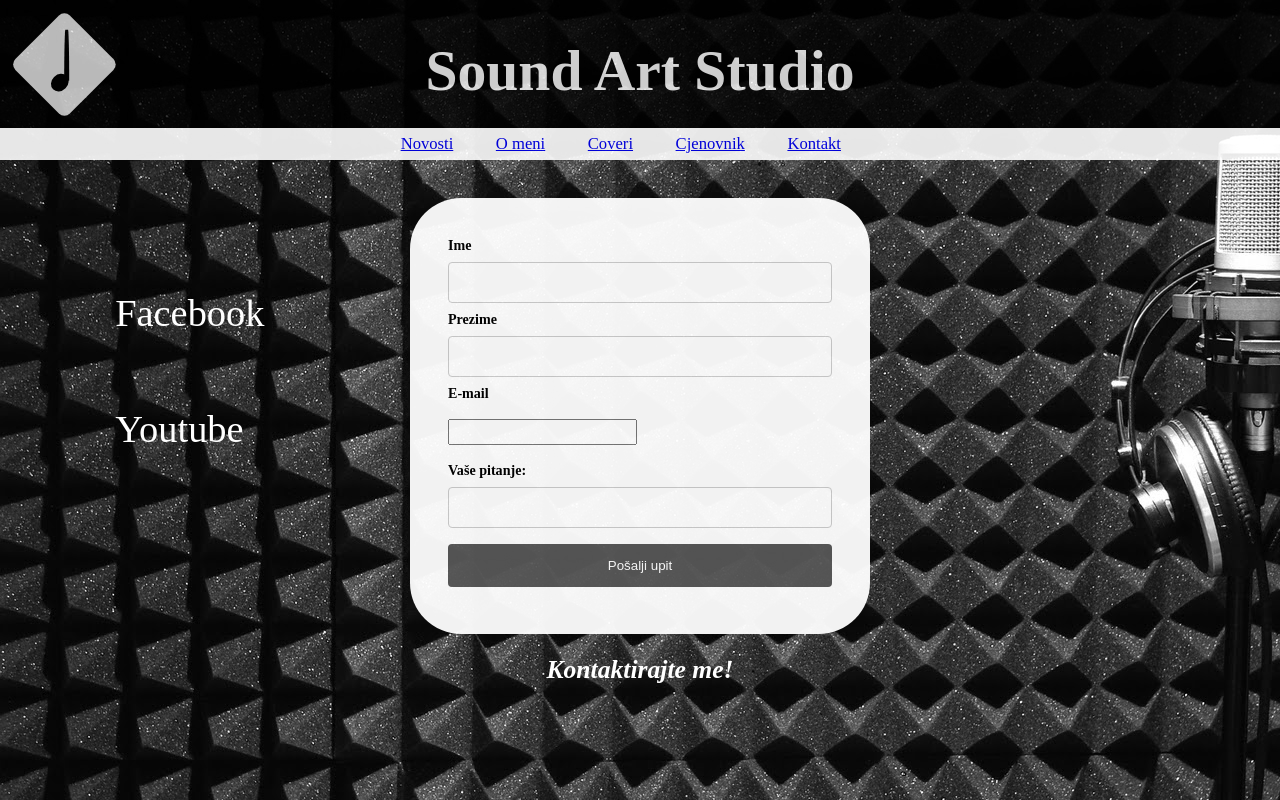
After one commit to IrmaKarasoftic/MuzickiStudio, a PHP site: page /Kontakt.html in a window 1280 px wide. The commit adds this page. Run offline with PHP 8.4, Linux system fonts and the light colour scheme; some web fonts are replaced.

Commit message:
Doradjeno

```diff
--- /dev/null
+++ b/kontakt.html
@@ -0,0 +1,55 @@
+<!DOCTYPE html>
+<html>
+<HEAD>
+<TITLE>Coveri</TITLE>
+<link rel="stylesheet" type="text/css" href="stil.css">
+<META charset=utf-8>
+</HEAD>
+<body>
+  <div id="zaglavlje">
+  	<h1>Sound Art Studio</h1>
+  <div id="logo">
+  	<div id="kruzic"></div>
+  	<div id="linija"></div>
+  </div>
+  </div>
+  	<div id="meni">
+  		<ul>
+  		<li><a href="index.html">Novosti</a></li>
+  		<li><a href="omeni.html">O meni</a></li>
+  		<li><a href="Coveri.html">Coveri</a></li>
+  		<li><a href="Cjenovnik.html">Cjenovnik</a></li>
+  		<li><a href="#">Kontakt</a></li>
+  		</ul>
+  	</div>
+    <div class="kontaktiraj">
+    <ul class="drustvenemreze">
+    <li><a class="fb" href="https://www.facebook.com/halid.hajdukovic?fref=ts" target="_blank">Facebook</a></li><br><br><br><br>
+    <li><a class="yt" href="https://www.youtube.com/channel/UCXasrB2DKH0pSv3w4Fnua4g" target="_blank">Youtube</a></li>
+    </ul>
+  </div>
+
+<div id="kontakt">
+  <form>
+    <label>Ime</label>
+    <input type="text" id="ime" name="ime">
+
+    <label>Prezime</label>
+    <input type="text" id="prezime" name="prezime">
+
+    <label>E-mail</label><br><br>
+    <input type="email" id="mail" name="mail">
+    </select>
+    <br><br>
+
+    <label>Vaše pitanje:</label>
+    <input type="text" id="pitanje" name="pitanje">
+
+    <input type="submit" id="dugme" value="Pošalji upit">
+  </form>
+
+</div>
+
+  <h2>Kontaktirajte me!</h2>
+</body>
+</html>
--- a/stil.css
+++ b/stil.css
@@ -2,6 +2,9 @@
 body {
 	background-image: url("Slike/pozadina.jpg");
 	margin:0;
+	width: 100%;
+	max-width: 100%;
+	overflow-x: hidden;
 }
 #zaglavlje {
 	background-color:black;
@@ -15,11 +18,10 @@ body {
 	font-size: 4.5vw;
 	margin:0;
 	color: white;
-	padding:1%;
 	float: left;
 	padding: 3%;
 	position: absolute;
-	width: 100%;
+	width: 94%;
 	text-align: center;
 }
 
@@ -75,7 +77,7 @@ body {
 	position: absolute;
 	height: 24%;
 	width: 21%;
-	background: #4d4d4d;
+	background: black;
 	top: 59%;
 	left: 52%;
 	border-radius: 50%;
@@ -89,7 +91,7 @@ body {
 	width:6%;
 	height: 66%;
 	transform: rotate(-45deg);
-	background-color: #4d4d4d;
+	background-color: black;
 
 }
 #logo:hover{
@@ -100,7 +102,8 @@ body {
 .Pjesma {
 	height:30%;
 	width:30%;
-	padding:3%;
+	margin-left: auto;
+	margin-right: auto;
 	display: inline;
 }
 .Pjesma a {
@@ -126,7 +129,7 @@ body {
 }
 
 .Pjesma img {
-		width: 12vw;
+	width: 15.5vw;
 	height: auto;
 	background-repeat: no-repeat;
 	background-size: contain;
@@ -156,26 +159,145 @@ body {
 }
 
 .GlavniDioNovosti {
-		width:30%;
+	margin-top: 7vw;
+	width: 80%;
 	margin-left: auto;
 	margin-right: auto;
-		padding-top: 5%;
-		display: inline;
 }
 
-	.GlavniDioNovosti #Novost
+.GlavniDioNovosti .Novost
 {
 	position: relative;
 	display: inline-block;
 	text-align:center;
-		font-size:2vw;
+	font-size:1.7vw;
 	color: red;
 	padding:0.3vw;
-		height: auto;
-		width:30%;
+	height: 10vw;
+	width:25%;
 	background-color:#E8e8e8;
 	opacity: 0.8;
 	border: 0.3vw double red;
 	margin: 0.5vw;
 	overflow: hidden;
+	background-size: contain;
 }
+
+.GlavniDioNovosti .Novost p
+{
+	text-align: center;
+	position: relative;
+}
+
+table {
+	margin-left: auto;
+	margin-right: auto;
+	padding-top: 5%;
+	border:2vw;
+	font-size: 30px;
+	text-align: center;
+	height: 25em;
+	width: 40em;
+	opacity: 0.75;
+}
+
+table.center {
+	margin-left:auto;
+	margin-right:auto;
+}
+
+tr {
+	color: white;
+	background-color: #4A0E0E;
+	text-align: center;
+}
+
+tr:hover {
+	background-color: black;
+}
+
+.paran {
+	background-color: #851818;
+}
+
+.prvi {
+	background-color: #188585;
+}
+
+input[type=text], select {
+	width: 100%;
+	padding: 12px 20px;
+	margin: 8px 0;
+	display: inline-block;
+	border: 1px solid #ccc;
+	border-radius: 4px;
+	box-sizing: border-box;
+}
+
+
+input[type=submit] {
+	width: 100%;
+	background-color: #4CAF50;
+	color: white;
+	padding: 14px 20px;
+	margin: 8px 0;
+	border: none;
+	border-radius: 4px;
+	cursor: pointer;
+}
+
+input[type=submit]:hover {
+	background-color: #45a049;
+}
+
+
+#kontakt {
+	margin-left: auto;
+	margin-right: auto;
+	margin-top: 3%;
+	border-radius: 4vw;
+	background-color: #f2f2f2;
+	padding: 3%;
+	width: 30%;
+	opacity: 0.95;
+	font-weight: bold;
+	background-color:white;
+	font-size: 1.1vw;
+}
+
+h2  {
+	clear: both;
+	color: white;
+	font: Serif;
+	text-align: center;
+	font-style: italic;
+	font-size: 2vw;
+}
+
+#dugme {
+	color: white;
+	background-color: #575757;
+}
+
+#mail {
+	padding: 1%;
+}
+
+.drustvenemreze {
+	padding: 9vw;
+	list-style:none;
+	float: left;
+}
+
+.drustvenemreze a
+{
+	text-decoration: none;
+	font-size: 3vw;
+	color: white;
+}
+
+.drustvenemreze li:hover {
+	color:#B8B8B8;
+	list-style-image: url("Slike/strelica.png") ;
+	color:#B8B8B8;
+}
```
Also changed, not shown: cjenovnik.html (added, +60 -0 lines), coveri.html (+14 -4 lines), index.html (+22 -17 lines), omeni.html (+4 -4 lines), Slike/basc.jpg (added), Slike/good.jpg (added), Slike/goran.jpg (added), Slike/halid.jpg, Slike/jingle.jpg (added), Slike/pesmaonama.jpg (added), Slike/power.jpg (added), Slike/provincijalka.jpg (added), Slike/run.jpg, Slike/secret.jpg (added), 3 more files. Lines whose indentation alone changed are shown as unchanged.
